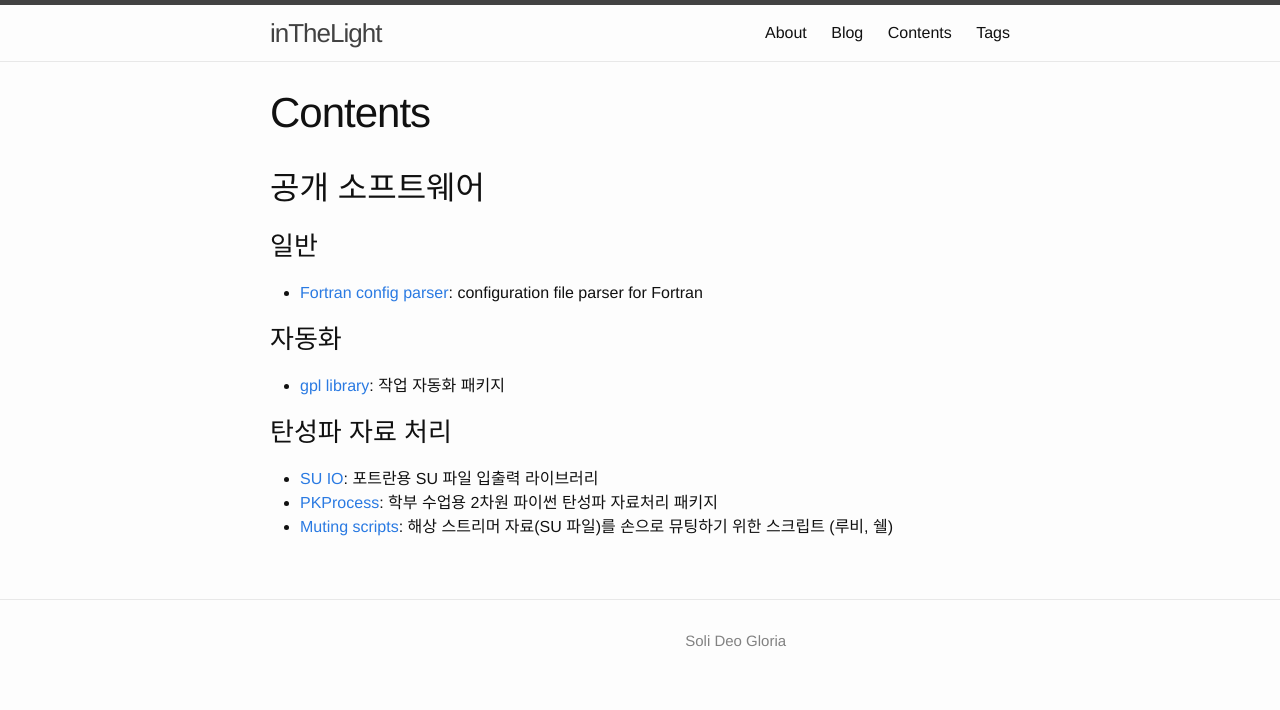
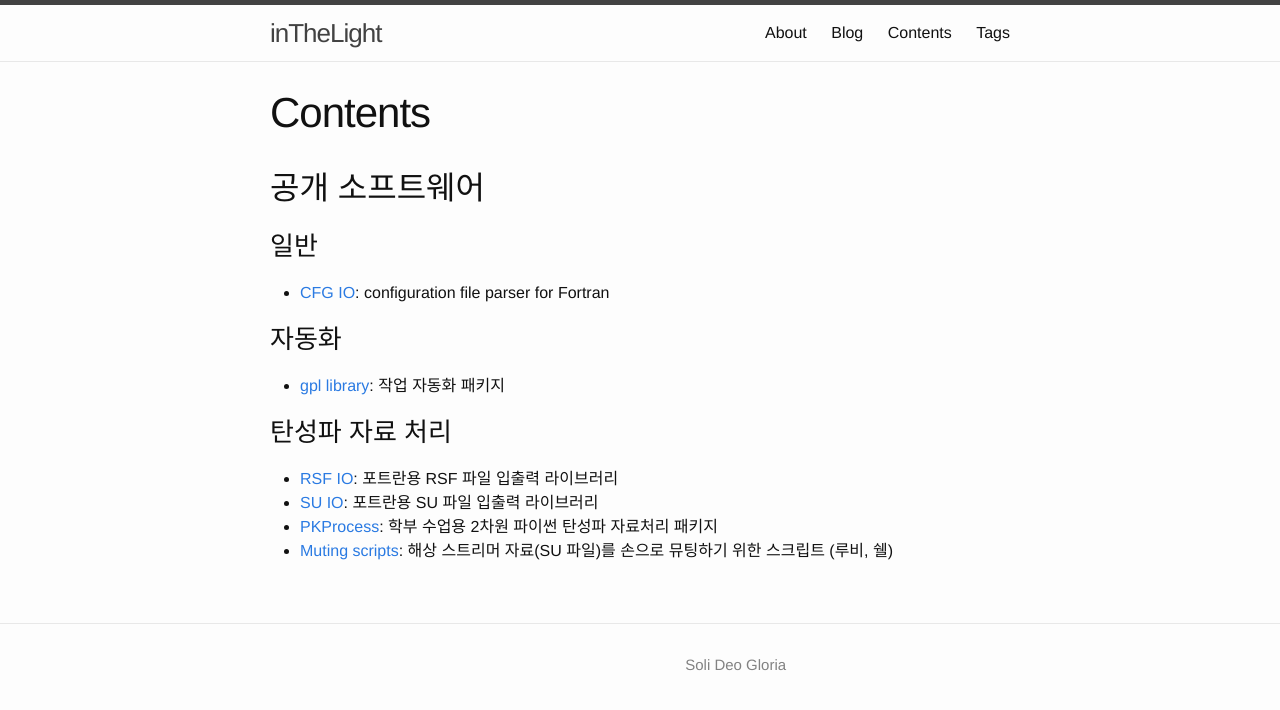
Before and after one commit to pkgpl/pkgpl.github.io, a Jekyll site: the page built from contents.md, in a window 1280 px wide. Shown: the top 710 px of the page. Built offline with Jekyll 4.4.1, drawn with Linux system fonts in a browser that asks for light colours.

Commit message:
rsfio in contents

```diff
--- a/contents.md
+++ b/contents.md
@@ -14,12 +14,13 @@
 ## 공개 소프트웨어
 
 ### 일반
-- [Fortran config parser]({% post_url 2017-02-27-Fortran-config-parser %}): configuration file parser for Fortran
+- [CFG IO]({% post_url 2017-02-27-Fortran-config-parser %}): configuration file parser for Fortran
 
 ### 자동화
 - [gpl library]({% post_url 2014-07-26-geophysical-prospecting-library %}): 작업 자동화 패키지
 
 ### 탄성파 자료 처리
+- [RSF IO]({% post_url 2017-02-28-rsfio-module %}): 포트란용 RSF 파일 입출력 라이브러리
 - [SU IO]({% post_url 2015-03-12-su-io-fortran %}): 포트란용 SU 파일 입출력 라이브러리
 - [PKProcess]({% post_url 2015-09-15-ipython-processing %}): 학부 수업용 2차원 파이썬 탄성파 자료처리 패키지
 - [Muting scripts]({% post_url 2015-09-15-muting-scripts %}): 해상 스트리머 자료(SU 파일)를 손으로 뮤팅하기 위한 스크립트 (루비, 쉘)
```
